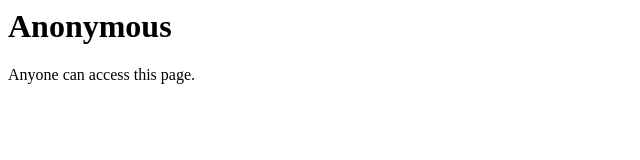
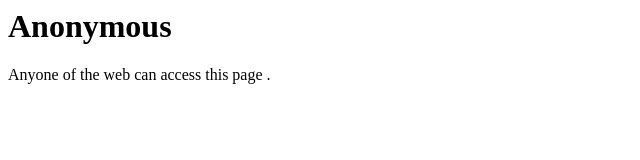
Before and after one commit to ANURROY/staticwebaapp-custom-aad-auth-main, a plain HTML site: page anonymous/index.html in a window 1280 px wide. Shown: the full height of the page, 0-640 px from the left. Drawn offline with Linux system fonts and the light colour scheme.

Commit message:
one step

```diff
--- a/anonymous/index.html
+++ b/anonymous/index.html
@@ -12,6 +12,6 @@
 </head>
 <body>
     <h1>Anonymous</h1>
-    Anyone can access this page.
+    Anyone of the web can access this page .
 </body>
 </html>
```
